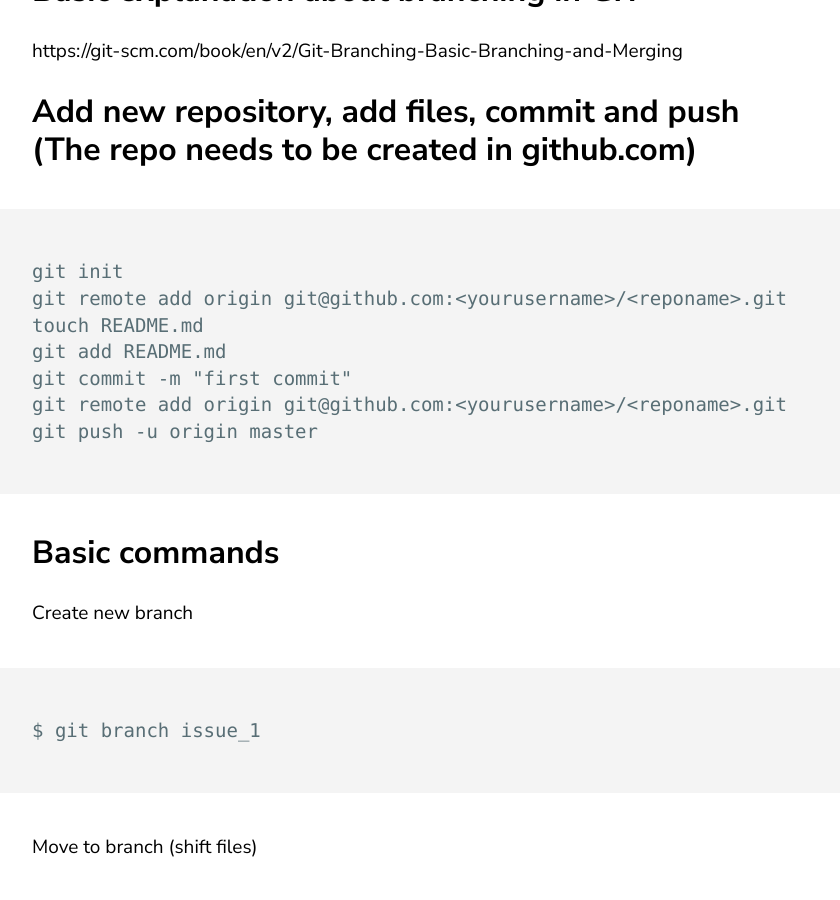
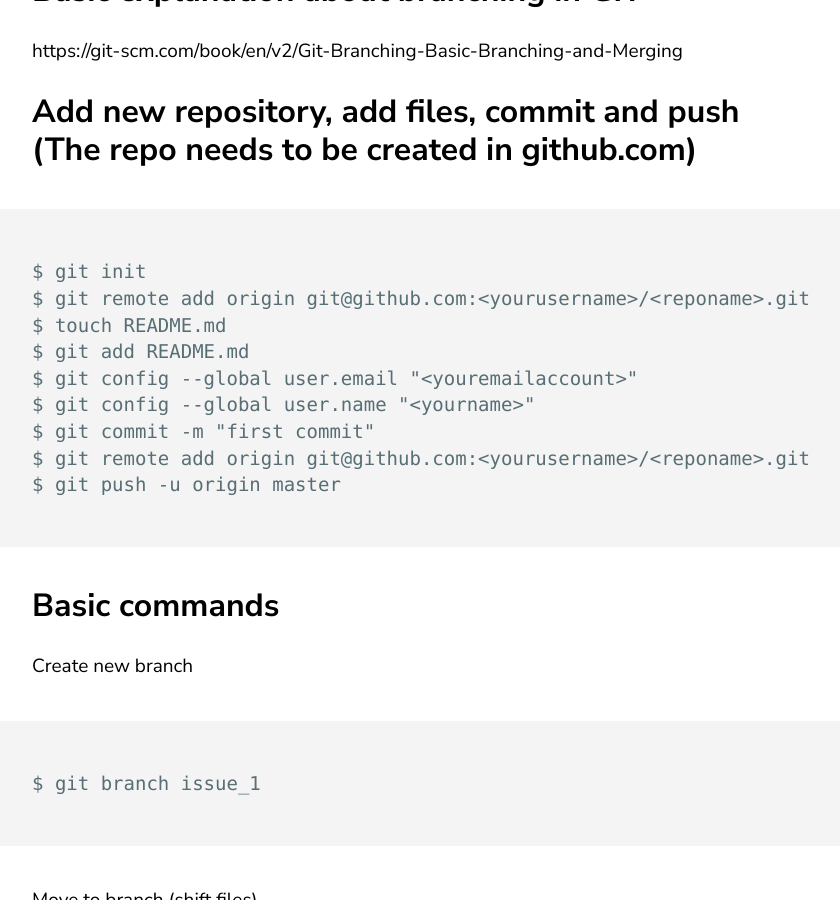
Before and after one commit to jluis9796/jluis9796.github.io, a Jekyll site: the page built from _posts/2020-05-31-manuals.markdown, in a window 1280 px wide and 900 px high, scrolled down 801 px. Shown: the whole window, without its empty margins (68-908 px from the left). Built offline with Jekyll 4.4.1, drawn with Linux system fonts in a browser that asks for light colours.

Commit message:
Update 2020-05-31-manuals.markdown

````diff
--- a/_posts/2020-05-31-manuals.markdown
+++ b/_posts/2020-05-31-manuals.markdown
@@ -17,13 +17,15 @@ https://git-scm.com/book/en/v2/Git-Branching-Basic-Branching-and-Merging
 
 ## Add new repository, add files, commit and push (The repo needs to be created in github.com)
 ```
-git init
-git remote add origin git@github.com:<yourusername>/<reponame>.git
-touch README.md
-git add README.md
-git commit -m "first commit"
-git remote add origin git@github.com:<yourusername>/<reponame>.git
-git push -u origin master
+$ git init
+$ git remote add origin git@github.com:<yourusername>/<reponame>.git
+$ touch README.md
+$ git add README.md
+$ git config --global user.email "<youremailaccount>"
+$ git config --global user.name "<yourname>"
+$ git commit -m "first commit"
+$ git remote add origin git@github.com:<yourusername>/<reponame>.git
+$ git push -u origin master
 ```
 
 ## Basic commands
````
